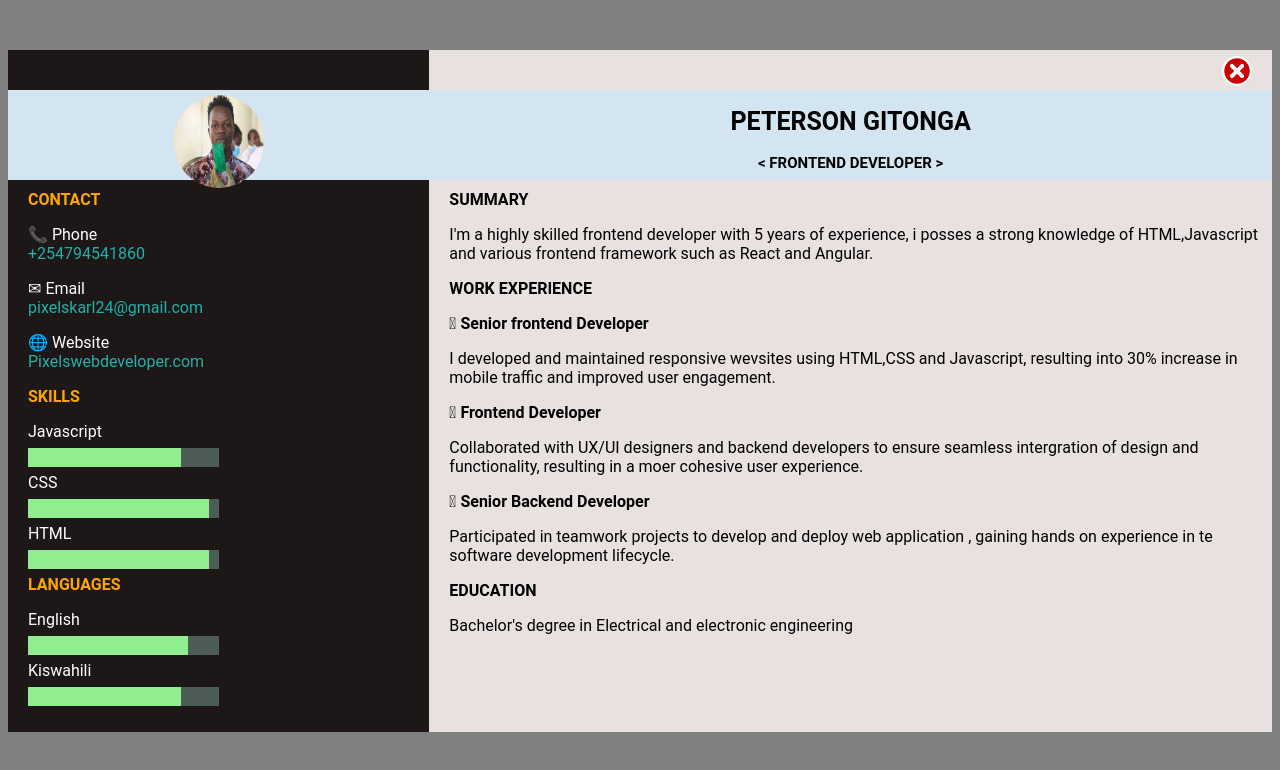
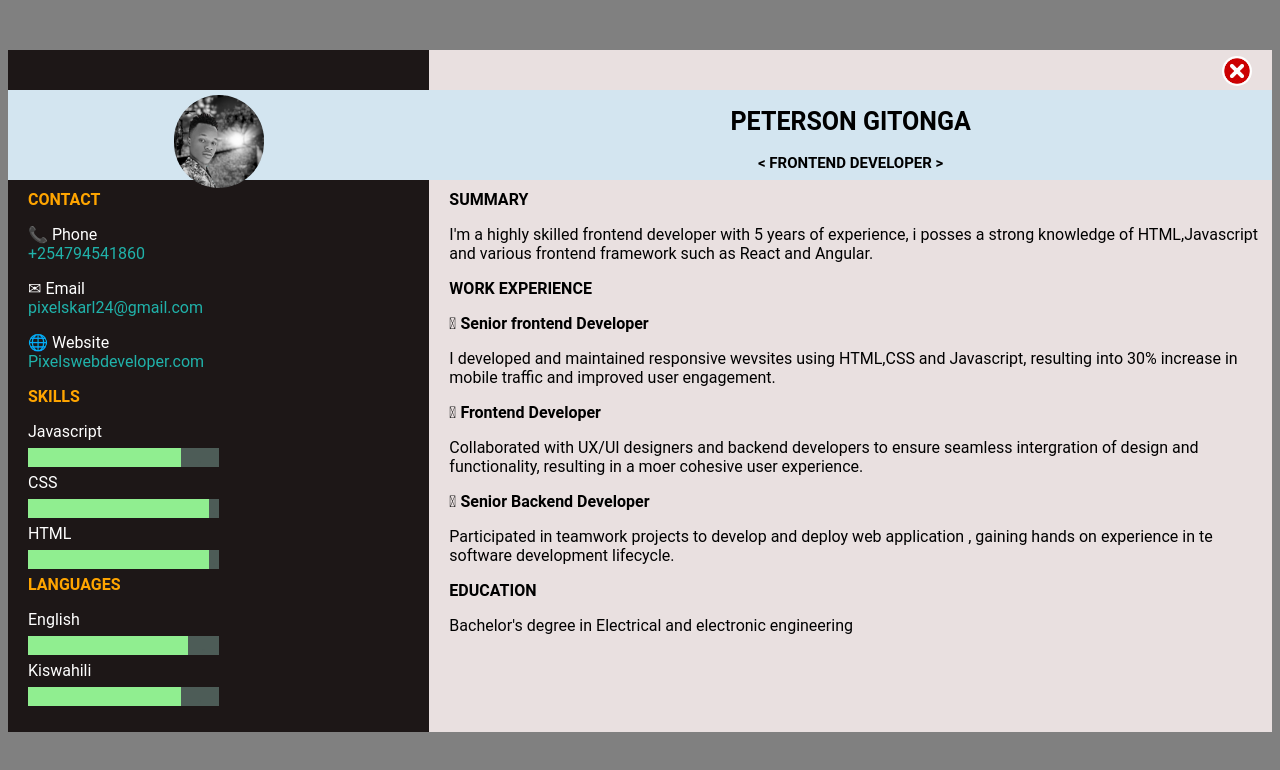
Before and after one commit to Pedrollaverrissie/cv, a plain HTML site: page index.html in a window 1280 px wide. Drawn offline with Linux system fonts and the light colour scheme.

Commit message:
Update index.html

```diff
--- a/index.html
+++ b/index.html
@@ -225,7 +225,7 @@
 
         <div class="main">
             <div class="left">
-                <img class="img2" src="p2.jpg">
+                <img class="img2" src="Pix.jpg">
             </div>
             <div class="right">
                 <h1 class="phead">PETERSON GITONGA</h1>
```
